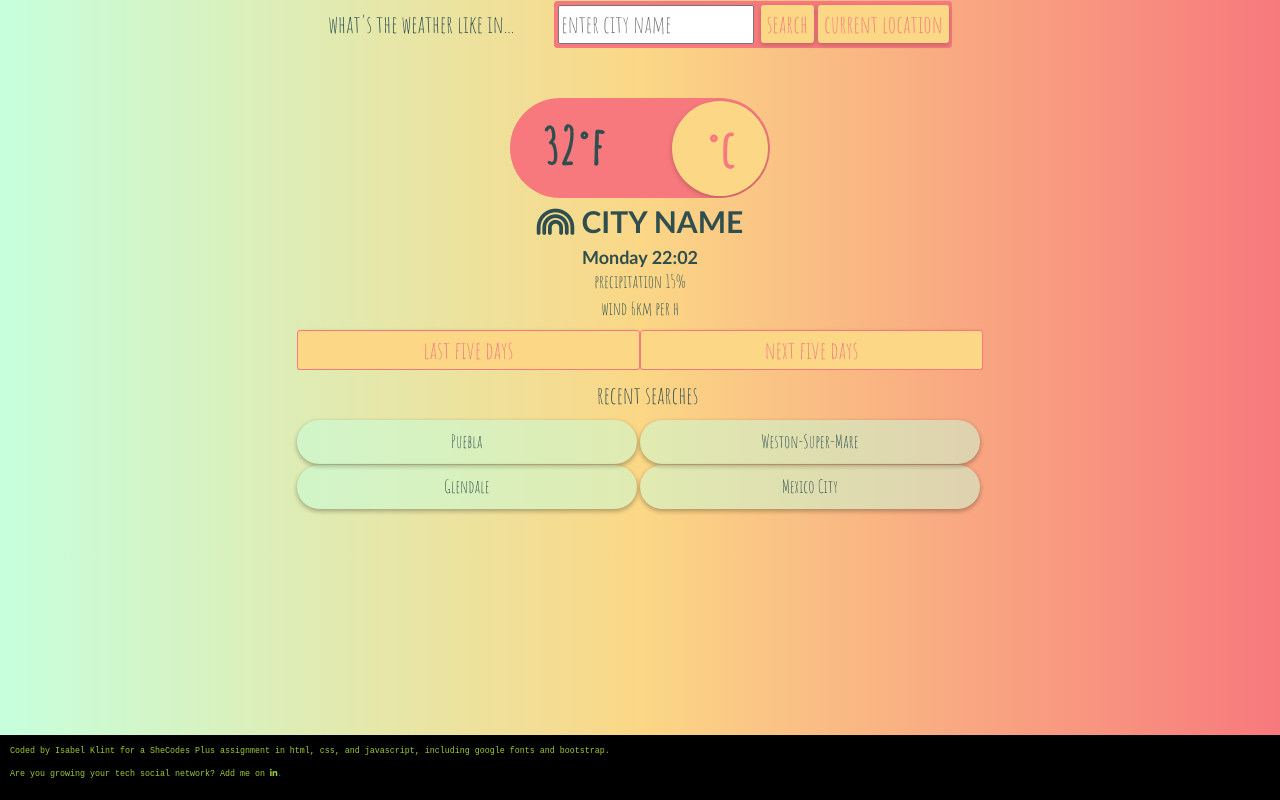
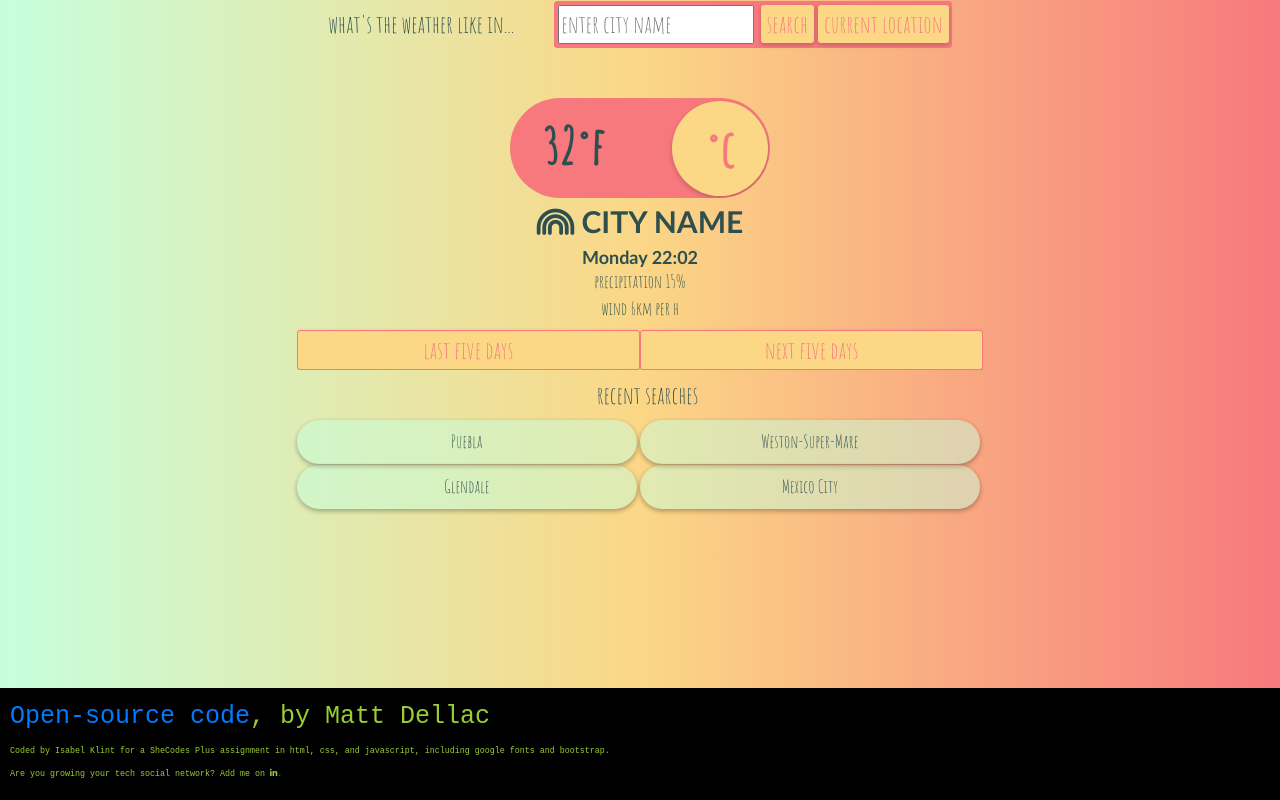
Before and after one commit to isabelklint/SHECODESWEEK6, a plain HTML site: page index.html in a window 1280 px wide. Drawn offline with nearby package versions, Linux system fonts and the light colour scheme.

Commit message:
added attribution to matt delac

```diff
--- a/index.html
+++ b/index.html
@@ -165,6 +165,7 @@
     <!-- this footer is fixed to the bottom of the page with code from this source: -->
     <!-- https://stackoverflow.com/questions/46849823/how-to-fix-row-to-bottom-of-page-in-bootstrap -->
     <footer>
+      <p style="font-size: 25px"><a href="https://github.com/wecodeschool/vanilla-weather">Open-source code</a>, by Matt Dellac</p>
       <p>Coded by Isabel Klint for a SheCodes Plus assignment in html, css, and javascript, including google fonts and bootstrap.</p>
       <p>Are you growing your tech social network? Add me on <a href="https://www.linkedin.com/in/isabel-klint/"><i class="fa fa-linkedin" aria-hidden="true" style="color:yellowgreen;"></i>.</a>
 </p>
```
Also changed, not shown: 1 other file.
